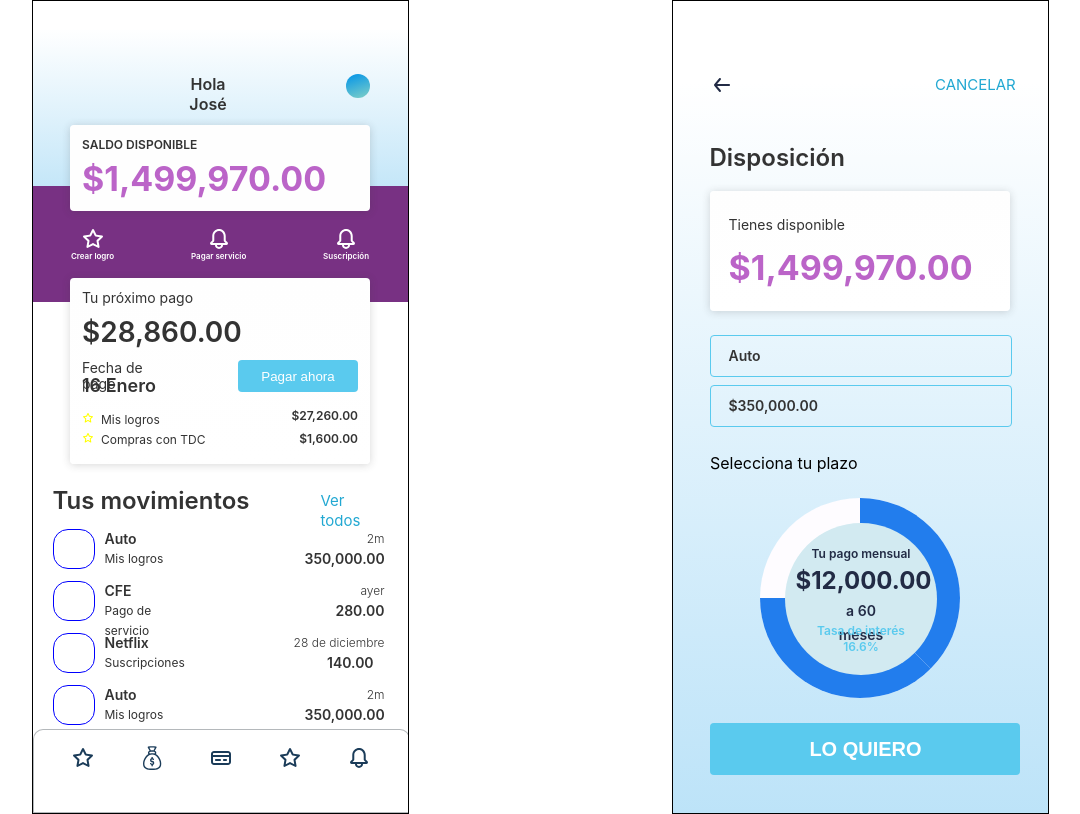
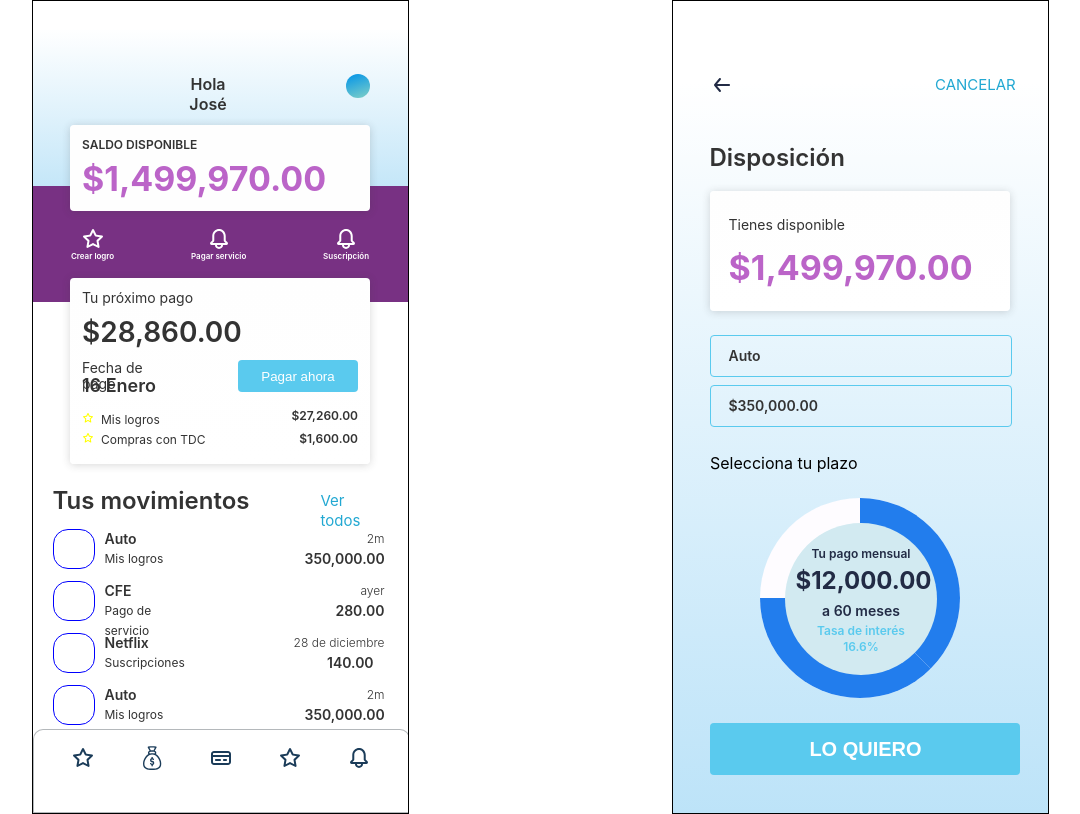
Before and after one commit to Ricardoengithub/ion, a React (Create React App) app: page / in a window 1280 px wide. Shown: the whole page, without its empty margins (100-1180 px from the left). Built offline with nearby package versions, Linux system fonts and the light colour scheme.

Commit message:
Solución a problema en ipad

```diff
--- a/src/Components/Plazo/Plazo.css
+++ b/src/Components/Plazo/Plazo.css
@@ -121,7 +121,7 @@
 }
 
 .a-60-meses {
-  width: 77px;
+  width: 110px;
   height: 24px;
   font-size: 14px;
   font-weight: 600;
```
